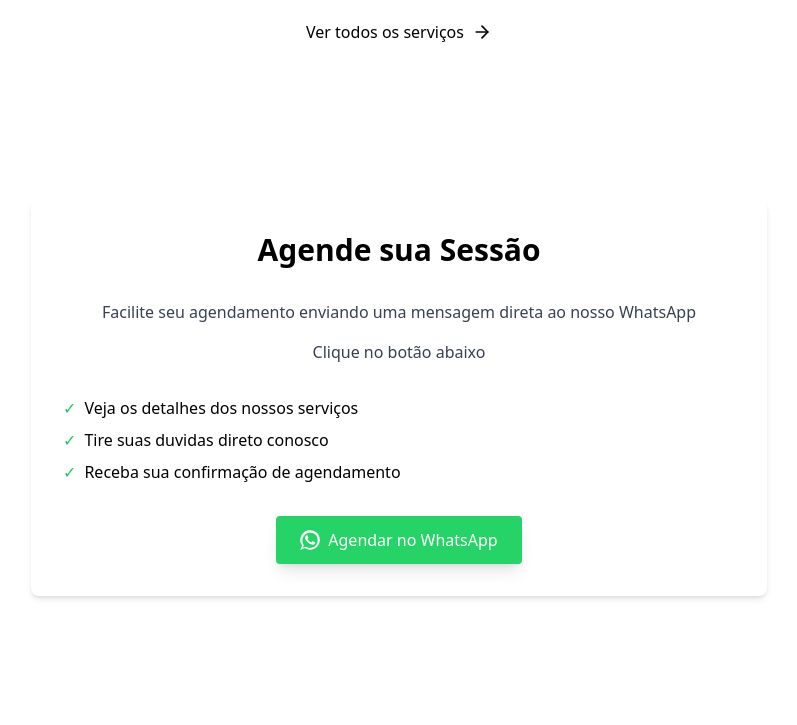
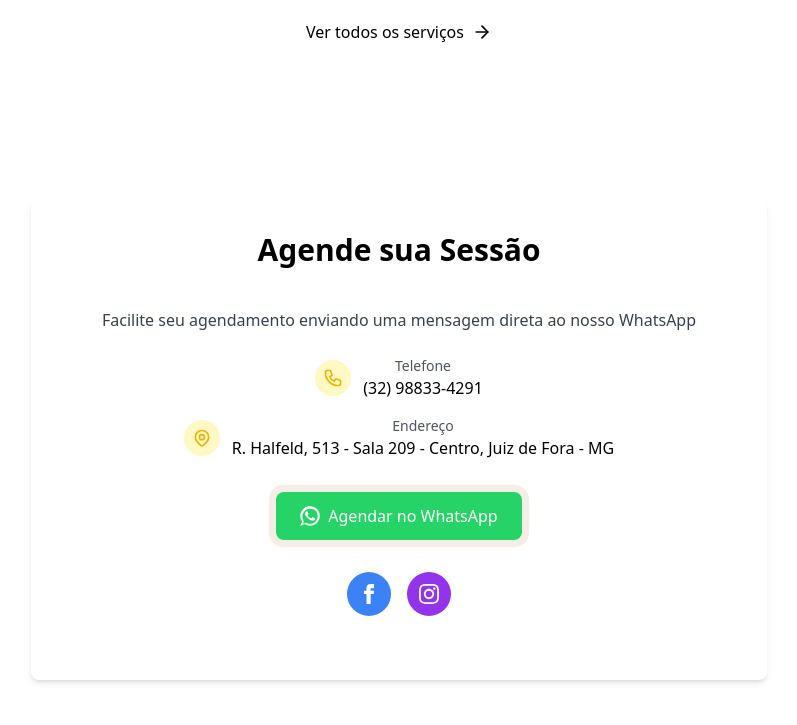
Before and after one commit to RenanDevKF/Projetos, a Django app: page / in a window 1280 px wide. Shown: the part 1572-2297 px from the top of the page, without its empty margins (241-1038 px from the left). Run offline with Django 5.2, Linux system fonts and the light colour scheme; data that the repository does not hold is empty; some libraries are stand-ins or nearby versions.

Commit message:
docs: ajuste de endereços e area de contato

```diff
--- a/templates/core/home.html
+++ b/templates/core/home.html
@@ -150,36 +150,96 @@
     <!-- Agendamento -->
     <section class="py-16 bg-white">
         <div class="container mx-auto px-4 max-w-3xl">
-            <div class="bg-white rounded-lg shadow-md p-8 transition-transform duration-300 hover:shadow-lg hover:-translate-y-2">
-                <h2 class="text-3xl font-semibold text-center mb-8">Agende sua Sessão</h2>
-                <p class="text-center text-gray-700 mb-4">Facilite seu agendamento enviando uma mensagem direta ao nosso WhatsApp</p>
-                <p class="text-center text-gray-700 mb-8">Clique no botão abaixo</p>
+            <div class="bg-white rounded-lg shadow-md p-8 transition-transform duration-300 hover:shadow-lg">
+                <h2 class="text-3xl font-semibold text-center mb-3">Agende sua Sessão</h2>
+                <div class="w-24 h-1 bg-fatho-gold mx-auto mb-6"></div>
+                <div class="mb-8">
+                    <p class="text-center text-gray-700 mb-6">Facilite seu agendamento enviando uma mensagem direta ao nosso WhatsApp</p>
 
-                <ul class="space-y-2 mb-8">
-                    <li class="flex items-center">
-                        <span class="text-green-500 mr-2">✓</span>
-                        <span>Veja os detalhes dos nossos serviços</span>
-                    </li>
-                    <li class="flex items-center">
-                        <span class="text-green-500 mr-2">✓</span>
-                        <span>Tire suas duvidas direto conosco</span>
-                    </li>
-                    <li class="flex items-center">
-                        <span class="text-green-500 mr-2">✓</span>
-                        <span>Receba sua confirmação de agendamento</span>
-                    </li>
-                </ul>
+                    <div class="flex items-center justify-center mb-4">
+                        <div class="bg-yellow-100 rounded-full p-2 mr-3">
+                            <svg xmlns="http://www.w3.org/2000/svg" class="h-5 w-5 text-yellow-500" fill="none" viewBox="0 0 24 24" stroke="currentColor">
+                                <path stroke-linecap="round" stroke-linejoin="round" stroke-width="2" d="M3 5a2 2 0 012-2h3.28a1 1 0 01.948.684l1.498 4.493a1 1 0 01-.502 1.21l-2.257 1.13a11.042 11.042 0 005.516 5.516l1.13-2.257a1 1 0 011.21-.502l4.493 1.498a1 1 0 01.684.949V19a2 2 0 01-2 2h-1C9.716 21 3 14.284 3 6V5z" />
+                            </svg>
+                        </div>
+                        <div class="text-center">
+                            <p class="text-gray-600 text-sm">Telefone</p>
+                            <p class="font-medium">(32) 98833-4291</p>
+                        </div>
+                    </div>
 
-                <div class="flex justify-center">
-                    <a href="https://wa.link/wa6z4b"
+                    <div class="flex items-center justify-center mb-8">
+                        <div class="bg-yellow-100 rounded-full p-2 mr-3">
+                            <svg xmlns="http://www.w3.org/2000/svg" class="h-5 w-5 text-yellow-500" fill="none" viewBox="0 0 24 24" stroke="currentColor">
+                                <path stroke-linecap="round" stroke-linejoin="round" stroke-width="2" d="M17.657 16.657L13.414 20.9a1.998 1.998 0 01-2.827 0l-4.244-4.243a8 8 0 1111.314 0z" />
+                                <path stroke-linecap="round" stroke-linejoin="round" stroke-width="2" d="M15 11a3 3 0 11-6 0 3 3 0 016 0z" />
+                            </svg>
+                        </div>
+                        <div class="text-center">
+                            <p class="text-gray-600 text-sm">Endereço</p>
+                            <p class="font-medium">R. Halfeld, 513 - Sala 209 - Centro, Juiz de Fora - MG</p>
+                        </div>
+                    </div>
+
+                    <div class="flex justify-center mb-8">
+                        <a href="https://wa.link/y60urm"
                            target="_blank"
                            rel="noopener noreferrer"
-                    class="bg-[#25D366] hover:bg-[#1EBE5D] text-white px-6 py-3 rounded font-medium transition-all transform hover:-translate-y-1 inline-flex items-center gap-2 shadow-lg">
+                           class="bg-[#25D366] hover:bg-[#1EBE5D] text-white px-6 py-3 rounded-lg font-medium transition-all max-w-xs w-full md:w-auto text-center inline-flex items-center justify-center gap-2 shadow-lg hover:-translate-y-1 btn-booking">
                             <svg xmlns="http://www.w3.org/2000/svg" class="h-5 w-5 text-white" fill="currentColor" viewBox="0 0 24 24">
                                 <path d="M20.52 3.48A11.76 11.76 0 0 0 12.04.25a11.76 11.76 0 0 0-9.53 18.48L.24 24l5.43-2.26a11.76 11.76 0 0 0 6.37 1.84h.01c6.45 0 11.7-5.24 11.7-11.7 0-3.12-1.22-6.05-3.23-8.15zM12.05 21.5a9.44 9.44 0 0 1-4.82-1.32l-.35-.21-3.22 1.34.86-3.13-.21-.32a9.44 9.44 0 0 1-1.48-5.08c0-5.23 4.26-9.48 9.49-9.48 2.53 0 4.91.99 6.7 2.79a9.43 9.43 0 0 1-6.97 15.41zm5.47-7.11c-.3-.15-1.77-.87-2.05-.97-.27-.1-.47-.15-.66.15-.2.3-.76.97-.93 1.17-.17.2-.34.22-.64.07-.3-.15-1.28-.47-2.43-1.5a9.14 9.14 0 0 1-1.7-2.1c-.18-.3-.02-.46.14-.6.14-.13.3-.34.45-.5.15-.17.2-.3.3-.5.1-.2.05-.38-.02-.53-.07-.15-.66-1.6-.9-2.2-.23-.53-.47-.45-.66-.45l-.56-.01a1.1 1.1 0 0 0-.8.38c-.27.3-1.03 1-1.03 2.45s1.06 2.84 1.2 3.04c.15.2 2.09 3.2 5.07 4.49.71.31 1.26.5 1.7.64.72.23 1.37.2 1.89.12.58-.09 1.77-.72 2.02-1.42.25-.7.25-1.29.18-1.42-.07-.13-.27-.2-.57-.35z"/>
                             </svg>
                             Agendar no WhatsApp
                         </a>
+                    </div>
+
+                    <div class="flex justify-center gap-4">
+                        <a href="#" class="bg-blue-500 hover:bg-blue-600 text-white p-3 rounded-full transition-all hover:-translate-y-1 hover:shadow-md">
+                            <svg xmlns="http://www.w3.org/2000/svg" class="h-5 w-5" fill="currentColor" viewBox="0 0 24 24">
+                                <path d="M9 8h-3v4h3v12h5v-12h3.642l.358-4h-4v-1.667c0-.955.192-1.333 1.115-1.333h2.885v-5h-3.808c-3.596 0-5.192 1.583-5.192 4.615v3.385z"/>
+                            </svg>
+                        </a>
+                        <a href="#" class="bg-purple-600 hover:bg-purple-700 text-white p-3 rounded-full transition-all hover:-translate-y-1 hover:shadow-md">
+                            <svg xmlns="http://www.w3.org/2000/svg" class="h-5 w-5" fill="currentColor" viewBox="0 0 24 24">
+                                <path d="M12 2.163c3.204 0 3.584.012 4.85.07 3.252.148 4.771 1.691 4.919 4.919.058 1.265.069 1.645.069 4.849 0 3.205-.012 3.584-.069 4.849-.149 3.225-1.664 4.771-4.919 4.919-1.266.058-1.644.07-4.85.07-3.204 0-3.584-.012-4.849-.07-3.26-.149-4.771-1.699-4.919-4.92-.058-1.265-.07-1.644-.07-4.849 0-3.204.013-3.583.07-4.849.149-3.227 1.664-4.771 4.919-4.919 1.266-.057 1.645-.069 4.849-.069zm0-2.163c-3.259 0-3.667.014-4.947.072-4.358.2-6.78 2.618-6.98 6.98-.059 1.281-.073 1.689-.073 4.948 0 3.259.014 3.668.072 4.948.2 4.358 2.618 6.78 6.98 6.98 1.281.058 1.689.072 4.948.072 3.259 0 3.668-.014 4.948-.072 4.354-.2 6.782-2.618 6.979-6.98.059-1.28.073-1.689.073-4.948 0-3.259-.014-3.667-.072-4.947-.196-4.354-2.617-6.78-6.979-6.98-1.281-.059-1.69-.073-4.949-.073zm0 5.838c-3.403 0-6.162 2.759-6.162 6.162s2.759 6.163 6.162 6.163 6.162-2.759 6.162-6.163c0-3.403-2.759-6.162-6.162-6.162zm0 10.162c-2.209 0-4-1.79-4-4 0-2.209 1.791-4 4-4s4 1.791 4 4c0 2.21-1.791 4-4 4zm6.406-11.845c-.796 0-1.441.645-1.441 1.44s.645 1.44 1.441 1.44c.795 0 1.439-.645 1.439-1.44s-.644-1.44-1.439-1.44z"/>
+                            </svg>
+                        </a>
+                    </div>
+                </div>
+            </div>
+        </div>
+    </section>
+
+    <!-- Mapa de Localização -->
+    <section class="py-8 bg-gray-50">
+        <div class="container mx-auto px-4 max-w-3xl">
+            <div class="bg-white rounded-lg shadow-md overflow-hidden">
+                <div class="h-64 w-full">
+                    <iframe
+                        src="https://www.google.com/maps/embed?pb=!1m18!1m12!1m3!1d3705.502817976806!2d-43.346331299999996!3d-21.7607924!2m3!1f0!2f0!3f0!3m2!1i1024!2i768!4f13.1!3m3!1m2!1s0x989ca107f22717%3A0x4b683062f706796d!2sR.%20Halfeld%2C%20513%20-%20sl.209%20-%20Centro%2C%20Juiz%20de%20Fora%20-%20MG%2C%2036010-001!5e0!3m2!1spt-BR!2sbr!4v1744482518089!5m2!1spt-BR!2sbr"
+                        width="100%"
+                        height="100%"
+                        style="border:0;"
+                        allowfullscreen=""
+                        loading="lazy"
+                        referrerpolicy="no-referrer-when-downgrade">
+                    </iframe>
+                </div>
+                <div class="p-4">
+                    <h3 class="text-lg font-semibold mb-2">Fatho Massoterapia</h3>
+                    <p class="text-gray-600 text-sm mb-2">R. Halfeld, 513 - Centro, Juiz de Fora - MG, 36010-001</p>
+                    <div class="mt-3 flex justify-start"> <!-- Alterado para justify-start -->
+                        <a href="https://maps.app.goo.gl/8BtqFuERc352QjpZ9"
+                        target="_blank"
+                        rel="noopener noreferrer"
+                        class="bg-fatho-gold text-white px-3 py-1.5 rounded text-sm flex items-center hover:bg-amber-600 transition-all hover:-translate-y-0.5 hover:shadow-sm">
+                            <svg xmlns="http://www.w3.org/2000/svg" class="h-3.5 w-3.5 mr-1" fill="none" viewBox="0 0 24 24" stroke="currentColor">
+                                <path stroke-linecap="round" stroke-linejoin="round" stroke-width="2" d="M17.657 16.657L13.414 20.9a1.998 1.998 0 01-2.827 0l-4.244-4.243a8 8 0 1111.314 0z"/>
+                                <path stroke-linecap="round" stroke-linejoin="round" stroke-width="2" d="M15 11a3 3 0 11-6 0 3 3 0 016 0z"/>
+                            </svg>
+                            Como chegar
+                        </a>
+                    </div>
                 </div>
             </div>
         </div>
```
Lines whose indentation alone changed are shown as unchanged.
